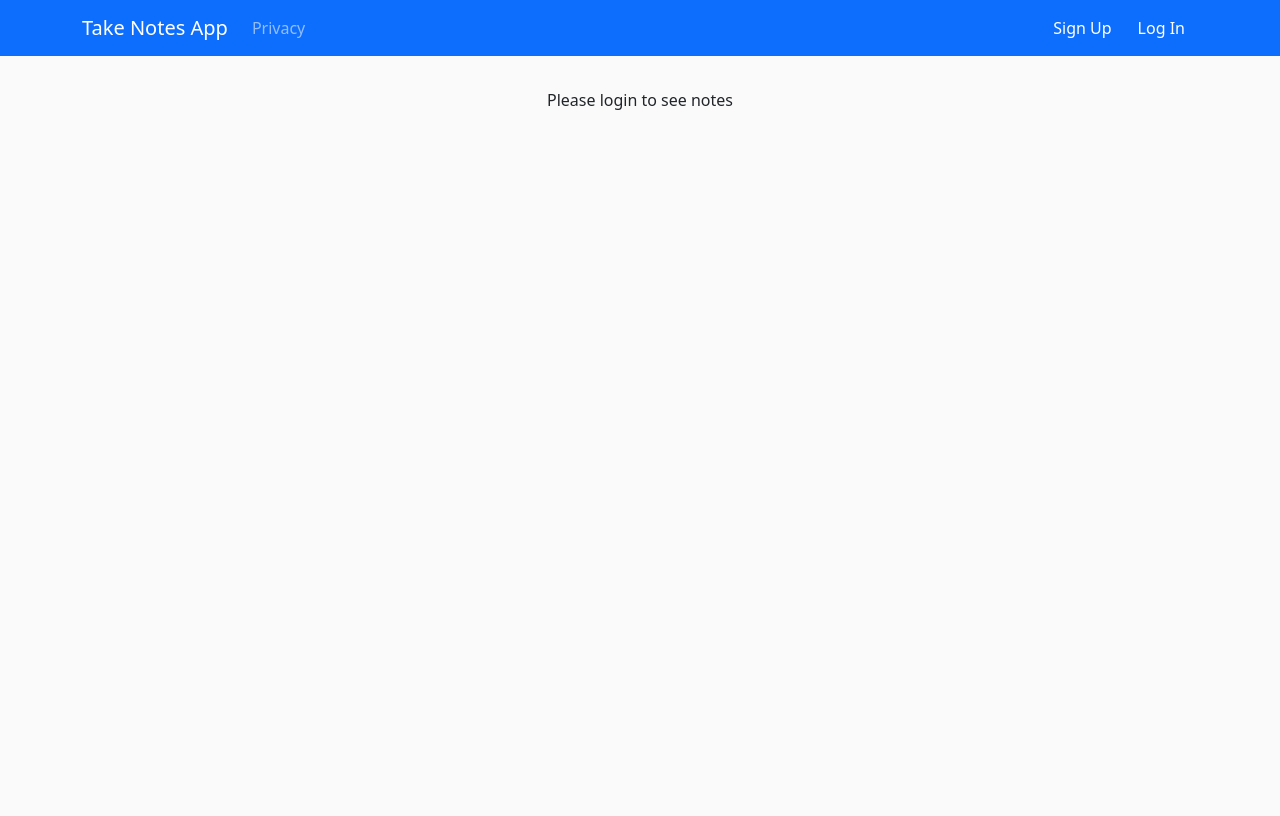
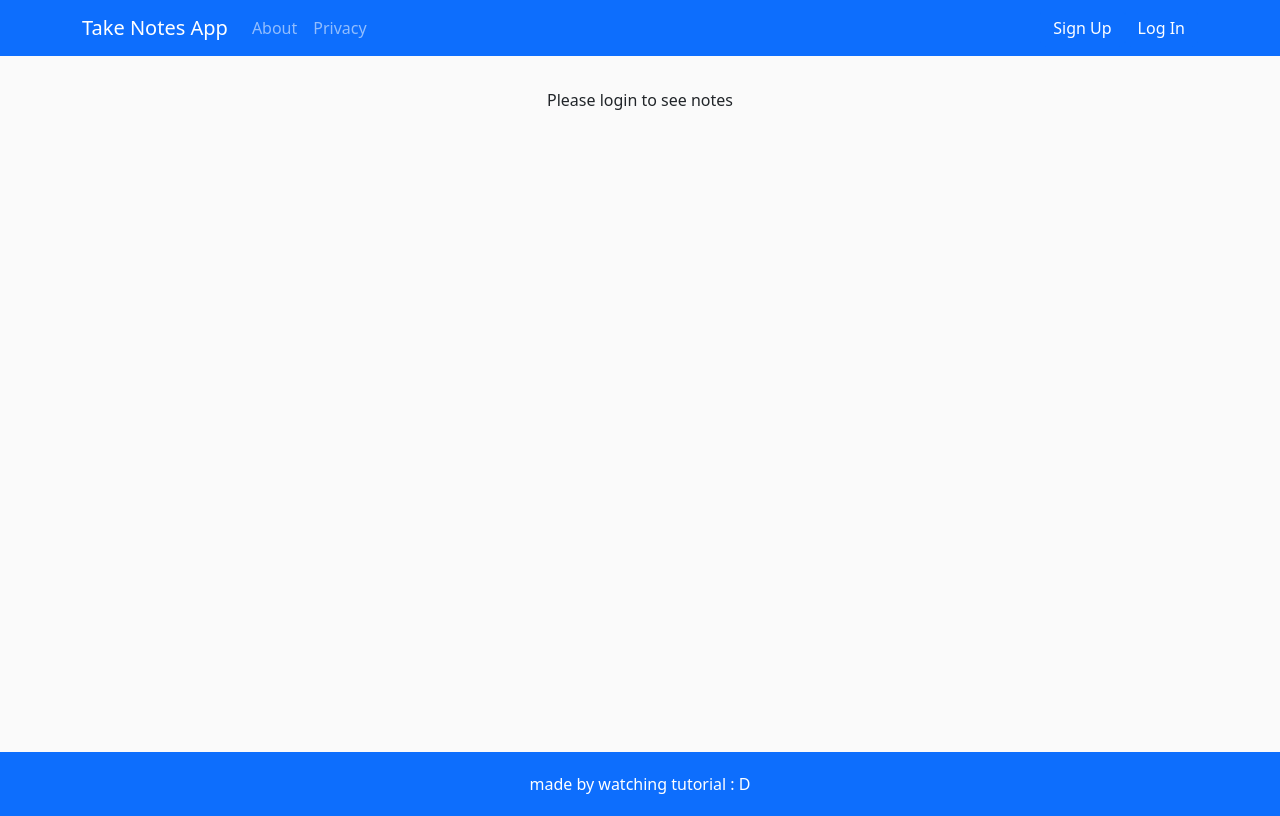
Before and after one commit to BhoirSujit/TakeNoteApp, a React (Vite) app in the folder frontend/: page / in a window 1280 px wide. Built offline with nearby package versions, Linux system fonts and the light colour scheme; no server answers.

Commit message:
added some personal touch

```diff
--- a/frontend/src/App.tsx
+++ b/frontend/src/App.tsx
@@ -11,6 +11,8 @@ import NotesPage from "./pages/NotesPage";
 import PrivacyPage from "./pages/PrivacyPage";
 import NotFoundPage from "./pages/NotFoundPage";
 import styles from "./styles/App.module.css"
+import Footer from "./components/Footer";
+import AboutPage from "./pages/AboutPage";
 
 
 function App() {
@@ -50,11 +52,15 @@ function App() {
               element={<NotesPage loggedInUser={loggedInUser} />}
             />
 
+            <Route path="/about" element={<AboutPage/>} />
             <Route path="/privacy" element={<PrivacyPage />} />
 
             <Route path="/*" element={<NotFoundPage />} />
           </Routes>
         </Container>
+
+          <Footer/>
+
         {showSignUpModal && (
           <SignUpModel
             onDismiss={() => {
--- /dev/null
+++ b/frontend/src/components/Footer.tsx
@@ -0,0 +1,13 @@
+import React from 'react'
+import styles from "../styles/Footer.module.css"
+
+const Footer = () => {
+  return (
+    <footer className={styles.footer}>
+made by watching tutorial : D
+
+    </footer>
+  )
+}
+
+export default Footer
--- a/frontend/src/components/NavBar.tsx
+++ b/frontend/src/components/NavBar.tsx
@@ -21,6 +21,9 @@ const NavBar = (props: NavBarProps) => {
         <Navbar.Collapse id="main-navbar">
 
 <Nav>
+<Nav.Link to="/about" as={Link}>
+        About
+    </Nav.Link>
     <Nav.Link to="/privacy" as={Link}>
         Privacy
     </Nav.Link>
--- a/frontend/src/components/Note.tsx
+++ b/frontend/src/components/Note.tsx
@@ -40,7 +40,7 @@ const Note = (props: NoteProps) => {
               }}
             />
           </Card.Title>
-          <Card.Text className={styles.noteText}>{text}</Card.Text>
+          <Card.Text className={styles.cardText}>{text}</Card.Text>
         </Card.Body>
         <Card.Footer className="text-muted">{createdUpdatedText}</Card.Footer>
       </Card>
--- /dev/null
+++ b/frontend/src/pages/AboutPage.tsx
@@ -0,0 +1,9 @@
+import React from 'react'
+
+const AboutPage = () => {
+  return (
+    <p>This is about page</p>
+  )
+}
+
+export default AboutPage
--- a/frontend/src/styles/App.module.css
+++ b/frontend/src/styles/App.module.css
@@ -1,3 +1,5 @@
 .pageContainer {
     padding: 32px 0;
+    min-height: 87vh;
+
 }
--- /dev/null
+++ b/frontend/src/styles/Footer.module.css
@@ -0,0 +1,6 @@
+.footer {
+    background-color:#0d6efd;
+    padding: 20px;
+    color: white;
+    text-align: center;
+}
--- a/frontend/src/styles/Note.module.css
+++ b/frontend/src/styles/Note.module.css
@@ -1,11 +1,12 @@
 .noteCard {
-    background-color: cornsilk;
+    background-color: #ecf3fe;
 
 }
 
 .cardBody {
     overflow: hidden;
     mask-image: linear-gradient(180deg, #000 60%, transparent);
+
 }
 
 .cardText {
--- a/frontend/src/styles/NotePage.module.css
+++ b/frontend/src/styles/NotePage.module.css
@@ -5,7 +5,7 @@
 }
 
 .note:hover {
-    border: 1px solid red;
+    box-shadow: rgba(0, 0, 0, 0.05) 0px 6px 24px 0px, rgba(0, 0, 0, 0.08) 0px 0px 0px 1px;
 }
 
 .notesPage {
```
